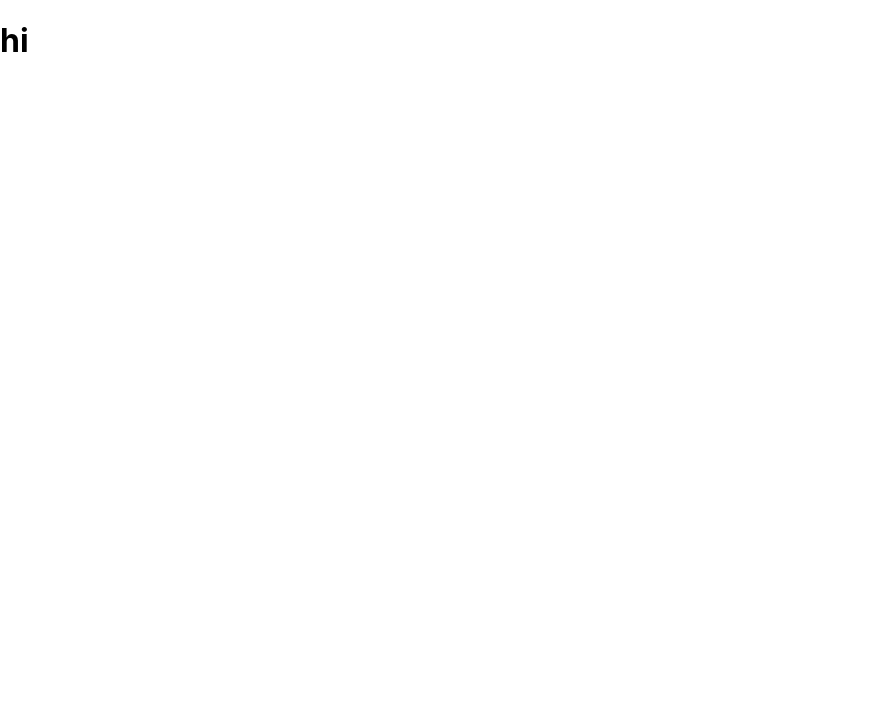
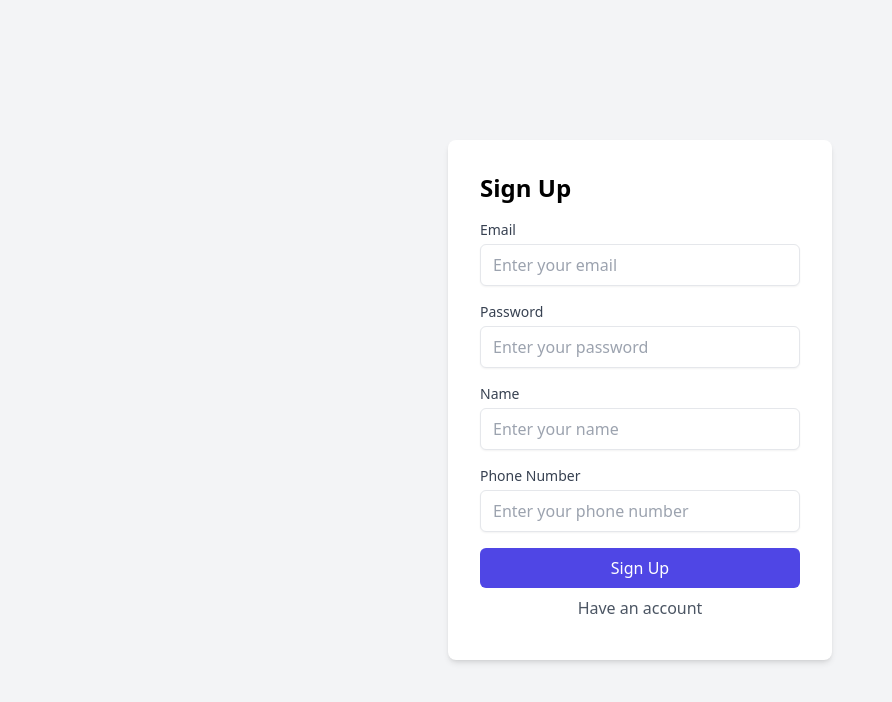
Before and after one commit to Faristp7/reactCrud, a React (Create React App) app in the folder frontend/: page / in a window 1280 px wide. Shown: the top 702 px of the page, without its empty margins (0-892 px from the left). Built offline with nearby package versions, Linux system fonts and the light colour scheme.

Commit message:
login signup added

```diff
--- a/frontend/src/App.js
+++ b/frontend/src/App.js
@@ -1,12 +1,15 @@
 import React from "react";
 import axios from "axios";
+import Login from "./components/login";
+import Signup from "./components/signUp";
 
 export default function App() {
   axios.defaults.baseURL = "http://localhost:5000/";
   axios.defaults.withCredentials = true;
   return (
     <div>
-      <h1>hi</h1>
+      {/* <Login/> */}
+      <Signup/>
     </div>
   );
 }
--- /dev/null
+++ b/frontend/src/components/login.js
@@ -0,0 +1,52 @@
+import React from "react";
+
+export default function Login() {
+  return (
+    <div className="min-h-screen flex items-center justify-center bg-gray-100">
+      <div className="bg-white p-8 rounded-lg shadow-md w-96">
+        <h1 className="text-2xl font-semibold mb-4">Login</h1>
+        <form>
+          <div className="mb-4">
+            <label
+              htmlFor="email"
+              className="block text-sm font-medium text-gray-700"
+            >
+              Email
+            </label>
+            <input
+              type="email"
+              id="email"
+              className="mt-1 px-3 py-2 w-full border rounded-md shadow-sm focus:ring focus:ring-indigo-200 focus:outline-none"
+              placeholder="Enter your email"
+              required
+            />
+          </div>
+          <div className="mb-4">
+            <label
+              htmlFor="password"
+              className="block text-sm font-medium text-gray-700"
+            >
+              Password
+            </label>
+            <input
+              type="password"
+              id="password"
+              className="mt-1 px-3 py-2 w-full border rounded-md shadow-sm focus:ring focus:ring-indigo-200 focus:outline-none"
+              placeholder="Enter your password"
+              required
+            />
+          </div>
+          <div>
+            <button
+              type="submit"
+              className="w-full py-2 px-4 bg-indigo-600 text-white rounded-md hover:bg-indigo-700 focus:outline-none focus:ring focus:ring-indigo-200"
+            >
+              Log In
+            </button>
+          </div>
+          <p className="my-2 cursor-pointer text-gray-600">Dont have an account ?</p>
+        </form>
+      </div>
+    </div>
+  );
+}
--- /dev/null
+++ b/frontend/src/components/signUp.js
@@ -0,0 +1,89 @@
+import React, { useState } from 'react';
+
+export default function Signup() {
+  const [email, setEmail] = useState('');
+  const [password, setPassword] = useState('');
+  const [name, setName] = useState('');
+  const [phoneNumber, setPhoneNumber] = useState('');
+
+  const handleSubmit = (e) => {
+    e.preventDefault();
+    // Perform form submission or validation here
+    console.log('Form submitted:', { email, password, name, phoneNumber });
+  };
+
+  return (
+    <div className="min-h-screen flex items-center justify-center bg-gray-100">
+      <div className="bg-white p-8 rounded-lg shadow-md w-96">
+        <h1 className="text-2xl font-semibold mb-4">Sign Up</h1>
+        <form onSubmit={handleSubmit}>
+          <div className="mb-4">
+            <label htmlFor="email" className="block text-sm font-medium text-gray-700">
+              Email
+            </label>
+            <input
+              type="email"
+              id="email"
+              className="mt-1 px-3 py-2 w-full border rounded-md shadow-sm focus:ring focus:ring-indigo-200 focus:outline-none"
+              placeholder="Enter your email"
+              value={email}
+              onChange={(e) => setEmail(e.target.value)}
+              required
+            />
+          </div>
+          <div className="mb-4">
+            <label htmlFor="password" className="block text-sm font-medium text-gray-700">
+              Password
+            </label>
+            <input
+              type="password"
+              id="password"
+              className="mt-1 px-3 py-2 w-full border rounded-md shadow-sm focus:ring focus:ring-indigo-200 focus:outline-none"
+              placeholder="Enter your password"
+              value={password}
+              onChange={(e) => setPassword(e.target.value)}
+              required
+            />
+          </div>
+          <div className="mb-4">
+            <label htmlFor="name" className="block text-sm font-medium text-gray-700">
+              Name
+            </label>
+            <input
+              type="text"
+              id="name"
+              className="mt-1 px-3 py-2 w-full border rounded-md shadow-sm focus:ring focus:ring-indigo-200 focus:outline-none"
+              placeholder="Enter your name"
+              value={name}
+              onChange={(e) => setName(e.target.value)}
+              required
+            />
+          </div>
+          <div className="mb-4">
+            <label htmlFor="phoneNumber" className="block text-sm font-medium text-gray-700">
+              Phone Number
+            </label>
+            <input
+              type="tel"
+              id="phoneNumber"
+              className="mt-1 px-3 py-2 w-full border rounded-md shadow-sm focus:ring focus:ring-indigo-200 focus:outline-none"
+              placeholder="Enter your phone number"
+              value={phoneNumber}
+              onChange={(e) => setPhoneNumber(e.target.value)}
+              required
+            />
+          </div>
+          <div>
+            <button
+              type="submit"
+              className="w-full py-2 px-4 bg-indigo-600 text-white rounded-md hover:bg-indigo-700 focus:outline-none focus:ring focus:ring-indigo-200"
+            >
+              Sign Up
+            </button>
+          </div>
+          <p className="my-2 cursor-pointer text-gray-600 text-center">Have an account</p>
+        </form>
+      </div>
+    </div>
+  );
+}
--- a/frontend/src/index.css
+++ b/frontend/src/index.css
@@ -1,13 +1,3 @@
-body {
-  margin: 0;
-  font-family: -apple-system, BlinkMacSystemFont, 'Segoe UI', 'Roboto', 'Oxygen',
-    'Ubuntu', 'Cantarell', 'Fira Sans', 'Droid Sans', 'Helvetica Neue',
-    sans-serif;
-  -webkit-font-smoothing: antialiased;
-  -moz-osx-font-smoothing: grayscale;
-}
-
-code {
-  font-family: source-code-pro, Menlo, Monaco, Consolas, 'Courier New',
-    monospace;
-}
+@tailwind base;
+@tailwind components;
+@tailwind utilities;
--- a/frontend/tailwind.config.js
+++ b/frontend/tailwind.config.js
@@ -1,10 +1,9 @@
 /** @type {import('tailwindcss').Config} */
 module.exports = {
-  content: [
-    "./src/**/*.{js,jsx,ts,tsx}",
-  ],
+  darkMode: "class",
+  content: ["./src/**/*.{js,jsx,ts,tsx}"],
   theme: {
     extend: {},
   },
   plugins: [],
-}
+};
```
Also changed, not shown: 1 other file (tests, documents, lock files or other folders).
